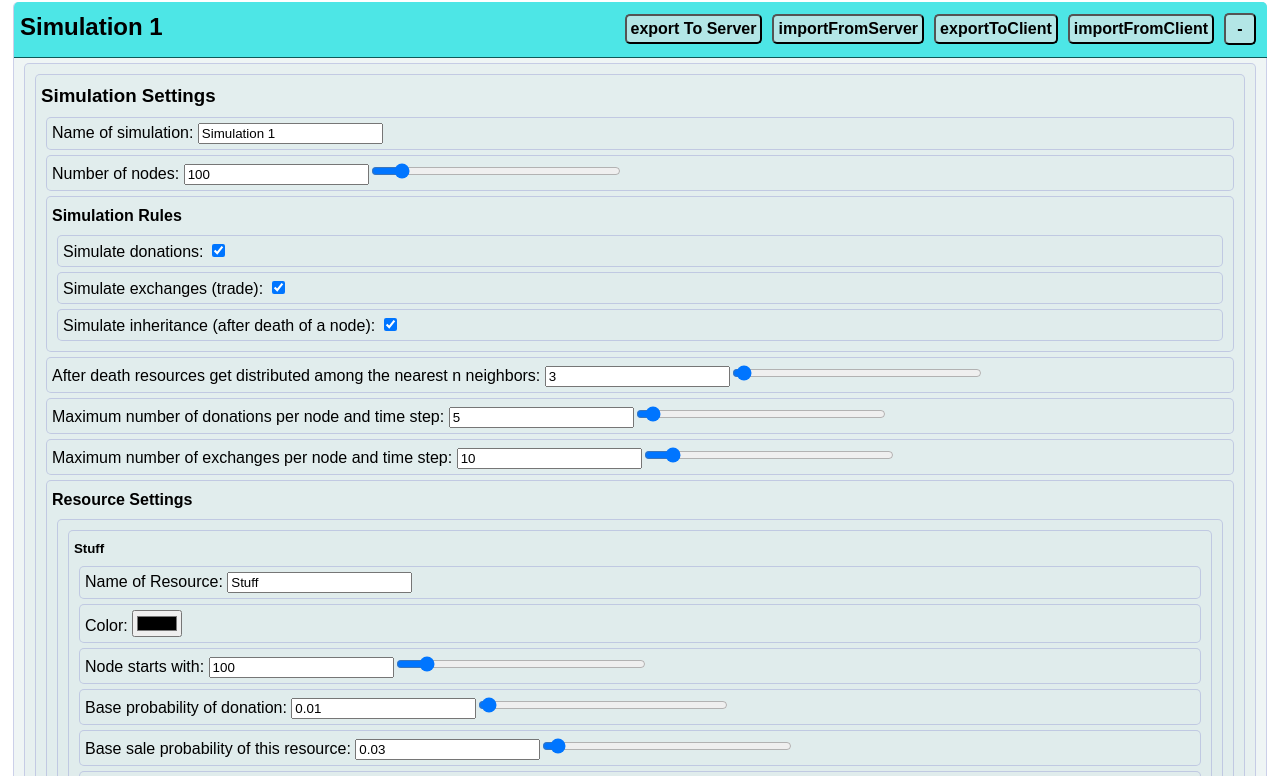
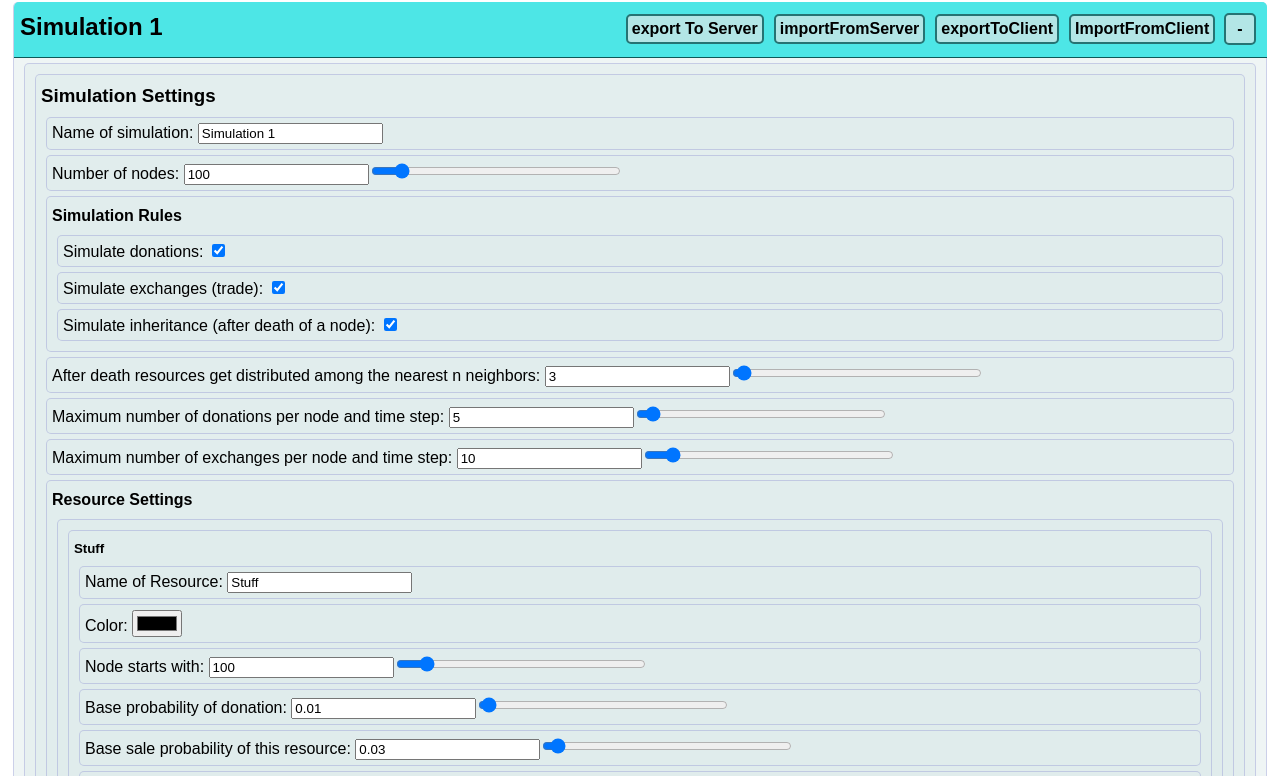
Before and after one commit to Radivis/network-flow-simulator, a website with bundled scripts: page public/index.html in a window 1280 px wide. Shown: the part 53-829 px from the top of the page. Built offline with nearby package versions, Linux system fonts and the light colour scheme.

Commit message:
Data import from client without rerendering

```diff
--- a/public/components/Simulation.js
+++ b/public/components/Simulation.js
@@ -20,12 +20,18 @@ const simulation = (parent, simulationData) => {
         classes: ['container'],
     });
 
+    const importDataCallback = importedData => {
+        simulationData = importedData;
+        console.log(simulationData);
+    }
+
     elements.panel = componentPanel({
         parent: elements.outerContainer,
         title: `Simulation ${simulationData.id}`,
         headerTagName: 'h2',
         isExportable: true,
         data: simulationData,
+        importDataCallback,
         collapsableContainer: elements.innerContainer,
         prepend: true,
     })
--- a/public/components/componentPanel.js
+++ b/public/components/componentPanel.js
@@ -10,6 +10,7 @@ const componentPanel = ({
     headerTagName,
     collapsableContainer,
     isExportable = false,
+    importDataCallback,
     prepend,
     data
 } = {}) => {
@@ -78,11 +79,43 @@ const componentPanel = ({
 
         elements.exportToClientButton.addEventListener('click', exportDataToClient)
 
-        elements.importFromClientButton = createElement({
+        // elements.importFromClientButton = createElement({
+        //     parent: elements.buttonContainer,
+        //     type: 'button',
+        //     content: 'importFromClient'
+        // })
+
+        elements.importFromClientInput = createElement({
             parent: elements.buttonContainer,
-            type: 'button',
+            type: 'input',
+            props: {
+                type: 'file'
+            },
+            classes: ['buttony-file-import'],
             content: 'importFromClient'
         })
+
+        const importDataFromClient = () => {
+            // TODO: refactor this to fetch syntax later
+            let request = new XMLHttpRequest();
+            let file = elements.importFromClientInput.files[0];
+            let url = URL.createObjectURL(file);
+
+            request.open("GET", url);
+            request.addEventListener("load", (ev) => {
+                if (ev.target.status == 200) {
+                    let loadedData = ev.target.response;
+
+                    importDataCallback(JSON.parse(loadedData))
+                } else {
+                    console.warn(ev.target.statusText);
+                }
+            })
+            request.send();
+        }
+
+        elements.importFromClientInput.addEventListener('change', importDataFromClient)
+
     }
 
     elements.collapseButton = createElement({
--- a/public/style.css
+++ b/public/style.css
@@ -8,7 +8,37 @@ button {
     padding: 4px;
     margin: 5px;
     background: hsl(180, 50%, 80%);
+    border: 2px solid hsl(180, 50%, 30%);
     border-radius: 5px;
+}
+
+/* Hack to hide the default file input elements. Needs to be adjusted to actual button size! */
+.buttony-file-import{
+    width: 155px;
+}
+
+/* Hack to hide the default file input button. */
+.buttony-file-import::-webkit-file-upload-button{
+    visibility: hidden;
+    width: 0px;
+}
+
+/* Hack to display the file input element as regular button */
+.buttony-file-import::before{
+    content: 'ImportFromClient';
+    display: inline-block;
+    font-size: 1rem;
+    font-weight: bold;
+    padding: 4px;
+    margin: 5px;
+    background: hsl(180, 50%, 80%);
+    border: 2px solid hsl(180, 50%, 30%);
+    border-radius: 5px;
+    outline: none;
+    white-space: nowrap;
+    user-select: none;
+    -webkit-user-select: none;
+    cursor: pointer;
 }
 
 canvas {
@@ -42,11 +72,16 @@ canvas {
     padding: 5px;
     margin: 5px;
     background: hsla(180, 25%, 90%, 0.5);
-    border: 1px solid hsla(240,50%,50%, 0.2);
+    border: 1px solid hsla(240, 50%, 50%, 0.2);
     border-radius: 5px;
 }
 
-h1, h2, h3, h4, h5, h6 {
+h1,
+h2,
+h3,
+h4,
+h5,
+h6 {
     margin-top: 5px;
     margin-bottom: 10px;
 }
@@ -58,6 +93,18 @@ h1, h2, h3, h4, h5, h6 {
 input[type="range"] {
     width: 250px;
 }
+
+/* input[type="file"] {
+    font-size: 1em;
+    font-weight: bold;
+    padding: 4px;
+    margin: 5px;
+    background: hsl(180, 50%, 80%);
+    border: 2px solid black;
+    border-radius: 5px;
+    opacity: 0;
+} */
+
 
 label::after {
     content: ': ';
```
